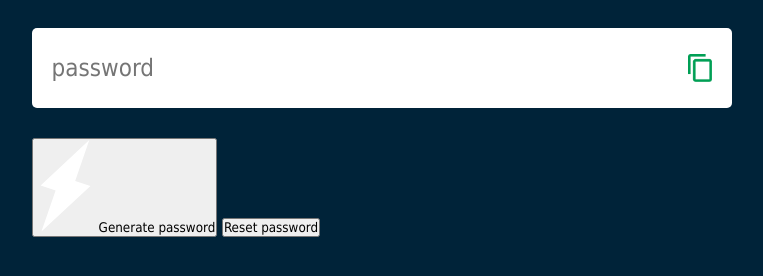
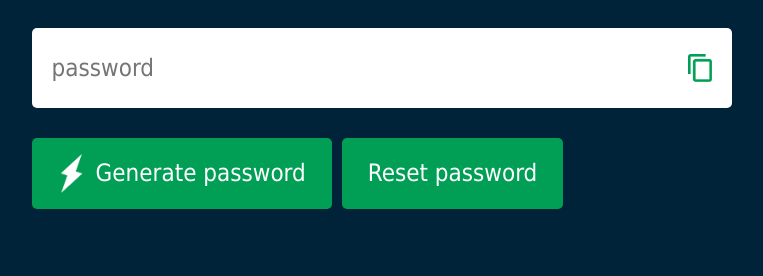
Before and after one commit to faithcoder/PassGenerator, a plain HTML site: page index.html in a window 1280 px wide. Shown: the part 214-490 px from the top of the page, without its empty margins (122-885 px from the left). Drawn offline with Linux system fonts and the light colour scheme.

Commit message:
style and copy password added

```diff
--- a/app.js
+++ b/app.js
@@ -24,3 +24,8 @@ function createPassword() {
 function resetPassword() {
   passwordBox.value = "";
 }
+
+function copyPassword() {
+  passwordBox.select();
+  document.execCommand("copy");
+}
--- a/index.html
+++ b/index.html
@@ -11,12 +11,14 @@
       <h1>Generate your random password</h1>
       <div class="display">
         <input type="text" id="password" placeholder="password" />
-        <img src="images/copy.png" alt="" />
+        <img src="images/copy.png" alt="" onclick="copyPassword();" />
       </div>
-      <button onclick="createPassword();">
-        <img src="images/generate.png" alt="" />Generate password
-      </button>
-      <button onclick="resetPassword();">Reset password</button>
+      <div class="button-area">
+        <button onclick="createPassword();">
+          <img src="images/generate.png" alt="" />Generate password
+        </button>
+        <button onclick="resetPassword();">Reset password</button>
+      </div>
     </div>
 
     <script src="app.js"></script>
--- a/style.css
+++ b/style.css
@@ -35,4 +35,29 @@ body {
 
 .display img {
   width: 24px;
+  cursor: pointer;
 }
+
+.container button img {
+  width: 28px;
+  margin-right: 10px;
+}
+.button-area {
+  display: flex;
+  gap: 10px;
+}
+
+.button-area button {
+  border: 0;
+  outline: 0;
+  background-color: #019f55;
+  color: #fff;
+  font-size: 24px;
+  font-weight: 300;
+  display: flex;
+  align-items: center;
+  justify-content: center;
+  padding: 16px 26px;
+  border-radius: 5px;
+  cursor: pointer;
+}
```
